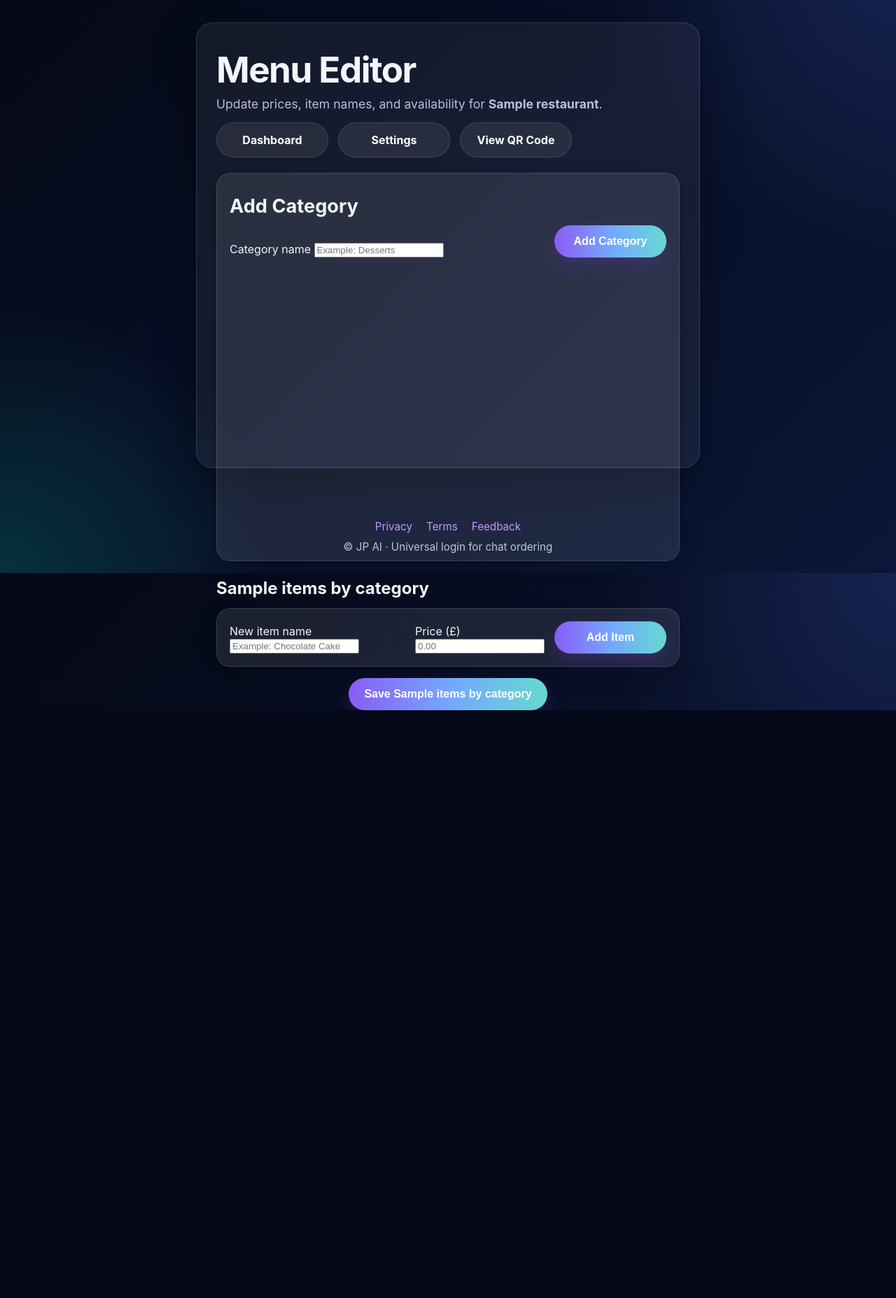
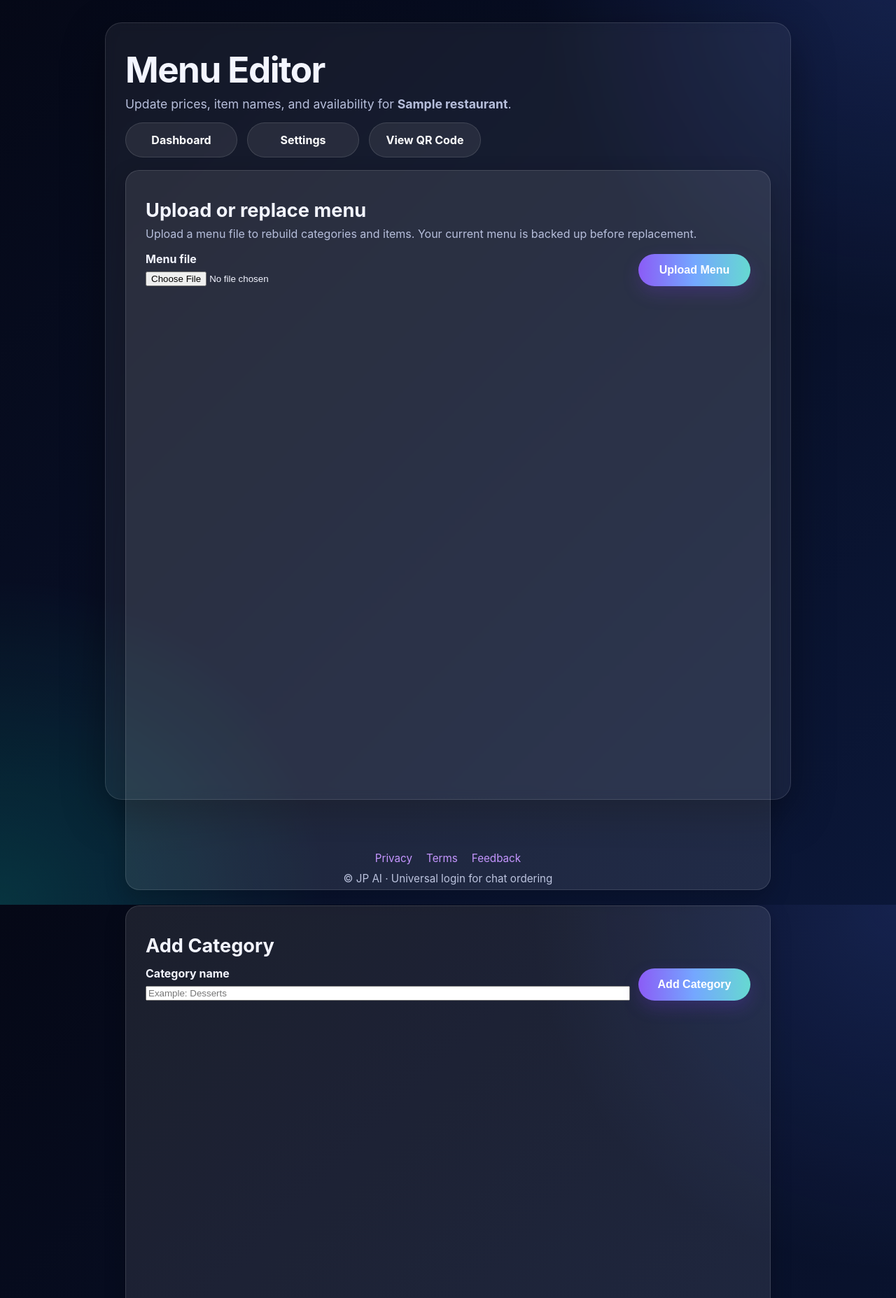
Before and after one commit to Jpbuglerlamb/OrderChat, a FastAPI app: template frontend/templates/business_menu.html in a window 1280 px wide. Shown: the part 65-1920 px from the top of the page at 70% size. Before the commit the page ends 1080 px from the top, so only its background shows below. Run offline with FastAPI, Linux system fonts and the light colour scheme; the template is opened without the code that fills it: most values are stand-ins (such as "Sample title", 1, 10 or a date in 2020).

Commit message:
Homepage

```diff
--- a/frontend/templates/business_menu.html
+++ b/frontend/templates/business_menu.html
@@ -1,13 +1,12 @@
 {% extends "base.html" %}
 
 {% block content %}
-<section class="hero narrow">
+<section class="hero">
   <div class="card" style="text-align:left;">
-
-    <div style="display:flex; justify-content:space-between; align-items:center; gap:12px; flex-wrap:wrap; margin-bottom:22px;">
+    <div style="display:flex; justify-content:space-between; align-items:center; gap:12px; flex-wrap:wrap; margin-bottom:18px;">
       <div>
         <h1 style="margin-bottom:8px;">Menu Editor</h1>
-        <p class="subtitle" style="margin:0;">
+        <p class="subtitle" style="margin:0; max-width:none;">
           Update prices, item names, and availability for <strong>{{ restaurant.name }}</strong>.
         </p>
       </div>
@@ -20,33 +19,61 @@
     </div>
 
     {% if success %}
-      <div class="success-card-meta" style="margin-bottom:18px;">
-        {{ success }}
+      <div class="pricing-plan" style="margin-bottom:18px; border-color:rgba(99,230,190,.35);">
+        <p style="margin:0;"><strong>{{ success }}</strong></p>
       </div>
     {% endif %}
 
     {% if error %}
-      <p class="muted error-text" style="margin-bottom:18px;">
-        {{ error }}
-      </p>
+      <div class="pricing-plan" style="margin-bottom:18px; border-color:rgba(255,180,180,.35);">
+        <p style="margin:0;"><strong>{{ error }}</strong></p>
+      </div>
     {% endif %}
 
+    <!-- Upload / Replace Menu -->
+    <section class="pricing-plan" style="margin-bottom:22px;">
+      <h2 style="margin-bottom:8px;">Upload or replace menu</h2>
+      <p class="muted" style="margin-top:0;">
+        Upload a menu file to rebuild categories and items. Your current menu is backed up before replacement.
+      </p>
+
+      <form method="post" action="/business/menu/upload" enctype="multipart/form-data">
+        <div style="display:flex; gap:12px; flex-wrap:wrap; align-items:end;">
+          <div style="flex:1; min-width:240px;">
+            <label for="menu_file"><strong>Menu file</strong></label>
+            <input
+              id="menu_file"
+              name="menu_file"
+              type="file"
+              required
+              style="display:block; width:100%; margin-top:8px;"
+            >
+          </div>
+
+          <div>
+            <button type="submit" class="btn btn-primary">Upload Menu</button>
+          </div>
+        </div>
+      </form>
+    </section>
+
     <!-- Add Category -->
-    <div class="pricing-plan" style="padding:18px; margin-bottom:24px;">
-      <h2 style="margin-bottom:12px;">Add Category</h2>
+    <section class="pricing-plan" style="margin-bottom:22px;">
+      <h2 style="margin-bottom:14px;">Add Category</h2>
 
       <form method="post" action="/business/menu">
         <input type="hidden" name="action" value="add_category">
 
-        <div style="display:grid; grid-template-columns: 1fr auto; gap:14px; align-items:end;">
-          <div>
-            <label for="new_category_name">Category name</label>
+        <div style="display:flex; gap:12px; flex-wrap:wrap; align-items:end;">
+          <div style="flex:1; min-width:240px;">
+            <label for="new_category_name"><strong>Category name</strong></label>
             <input
               id="new_category_name"
               name="new_category_name"
               type="text"
               placeholder="Example: Desserts"
               required
+              style="width:100%; margin-top:8px;"
             >
           </div>
 
@@ -55,48 +82,50 @@
           </div>
         </div>
       </form>
+    </section>
+
+    <!-- Add Item -->
+    <section class="pricing-plan" style="margin-bottom:26px;">
+      <h2 style="margin-bottom:14px;">Add Item</h2>
+
+      {% if categories %}
+        <form method="post" action="/business/menu">
+          <input type="hidden" name="action" value="add_item">
+
+          <div style="display:grid; grid-template-columns:1.1fr 1.2fr .8fr auto; gap:12px; align-items:end;">
+            <div style="min-width:180px;">
+              <label for="category_id"><strong>Category</strong></label>
+              <select id="category_id" name="category_id" required style="width:100%; margin-top:8px;">
+                <option value="">Select category</option>
+                {% for category in categories %}
+                  <option value="{{ category.id }}">{{ category.name }}</option>
+                {% endfor %}
+              </select>
             </div>
 
-    {% if items_by_category %}
-      {% for category_name, items in items_by_category.items() %}
-        <div style="margin-bottom:28px;">
-          <h2 style="margin-bottom:14px;">{{ category_name }}</h2>
-
-          {% set category_id = "" %}
-          {% for c in categories %}
-            {% if c.name == category_name %}
-              {% set category_id = c.id %}
-            {% endif %}
-          {% endfor %}
-
-          <!-- Add Item -->
-          <div class="pricing-plan" style="padding:18px; margin-bottom:16px;">
-            <form method="post" action="/business/menu">
-              <input type="hidden" name="action" value="add_item">
-              <input type="hidden" name="category_id" value="{{ category_id }}">
-
-              <div style="display:grid; grid-template-columns: 1.4fr 0.8fr auto; gap:14px; align-items:end;">
-                <div>
-                  <label for="new_item_name_{{ loop.index }}">New item name</label>
+            <div style="min-width:220px;">
+              <label for="new_item_name"><strong>Item name</strong></label>
               <input
-                    id="new_item_name_{{ loop.index }}"
+                id="new_item_name"
                 name="new_item_name"
                 type="text"
                 placeholder="Example: Chocolate Cake"
                 required
+                style="width:100%; margin-top:8px;"
               >
             </div>
 
-                <div>
-                  <label for="new_item_price_{{ loop.index }}">Price (£)</label>
+            <div style="min-width:140px;">
+              <label for="new_item_price"><strong>Price (£)</strong></label>
               <input
-                    id="new_item_price_{{ loop.index }}"
+                id="new_item_price"
                 name="new_item_price"
                 type="number"
                 step="0.01"
                 min="0"
                 placeholder="0.00"
                 required
+                style="width:100%; margin-top:8px;"
               >
             </div>
 
@@ -105,81 +134,92 @@
             </div>
           </div>
         </form>
+      {% else %}
+        <p class="muted" style="margin:0;">
+          Add a category first before adding items.
+        </p>
+      {% endif %}
+    </section>
+
+    <!-- Existing Items -->
+    <section>
+      <div style="display:flex; justify-content:space-between; align-items:center; gap:12px; flex-wrap:wrap; margin-bottom:14px;">
+        <h2 style="margin:0;">Current Menu</h2>
+        <p class="muted" style="margin:0;">Edit names, prices, and availability, then save everything together.</p>
       </div>
 
-          <!-- Existing Items -->
+      {% if items_by_category %}
         <form method="post" action="/business/menu">
           <input type="hidden" name="action" value="save">
+
           {% set ns = namespace(idx=0) %}
 
-            {% for outer_category_name, outer_items in items_by_category.items() %}
-              {% for item in outer_items %}
-                <div style="display:none;">
-                  <input type="hidden" name="item_id_{{ ns.idx }}" value="{{ item.id }}">
-                </div>
-                {% set ns.idx = ns.idx + 1 %}
-              {% endfor %}
-            {% endfor %}
+          {% for category_name, category_items in items_by_category.items() %}
+            <div style="margin-bottom:26px;">
+              <h3 style="margin-bottom:14px;">{{ category_name }}</h3>
 
-            {% set ns = namespace(idx=0) %}
-            {% for outer_category_name, outer_items in items_by_category.items() %}
-              {% for item in outer_items %}
-                {% if outer_category_name == category_name %}
-                  <div class="pricing-plan" style="padding:18px; margin-bottom:14px;">
-                    <input type="hidden" name="item_id_{{ ns.idx }}" value="{{ item.id }}">
+              <div style="display:grid; grid-template-columns:1fr; gap:14px;">
+                {% for item in category_items %}
+                  <article class="pricing-plan">
+                    <input type="hidden" name="item_id_{{ ns.idx }}" value="{{ item.id or '' }}">
 
-                    <div style="display:grid; grid-template-columns: 1.5fr 0.8fr auto; gap:14px; align-items:end;">
+                    <div style="display:grid; grid-template-columns:1.5fr .8fr .7fr; gap:16px; align-items:end;">
                       <div>
-                        <label for="item_name_{{ ns.idx }}">Item name</label>
+                        <label for="item_name_{{ ns.idx }}"><strong>Item name</strong></label>
                         <input
                           id="item_name_{{ ns.idx }}"
                           name="item_name_{{ ns.idx }}"
                           type="text"
-                          value="{{ item.name }}"
-                          required
+                          value="{{ item.name or '' }}"
+                          style="width:100%; margin-top:8px;"
                         >
                       </div>
 
                       <div>
-                        <label for="item_price_{{ ns.idx }}">Price (£)</label>
+                        <label for="item_price_{{ ns.idx }}"><strong>Price (£)</strong></label>
                         <input
                           id="item_price_{{ ns.idx }}"
                           name="item_price_{{ ns.idx }}"
                           type="number"
                           step="0.01"
                           min="0"
-                          value="{{ item.base_price }}"
-                          required
+                          value="{{ item.base_price if item.base_price is not none else 0 }}"
+                          style="width:100%; margin-top:8px;"
                         >
                       </div>
 
-                      <div style="padding-bottom:10px;">
-                        <label style="display:flex; align-items:center; gap:8px;">
+                      <div>
+                        <label style="display:flex; align-items:center; gap:10px; margin-top:30px;">
                           <input
                             type="checkbox"
                             name="item_available_{{ ns.idx }}"
                             {% if item.available %}checked{% endif %}
                           >
-                          Available
+                          <span><strong>Available</strong></span>
                         </label>
                       </div>
                     </div>
+                  </article>
+
+                  {% set ns.idx = ns.idx + 1 %}
+                {% endfor %}
+              </div>
+            </div>
+          {% endfor %}
+
+          <div class="button-row" style="justify-content:flex-start; margin-top:20px;">
+            <button type="submit" class="btn btn-primary">Save Menu Changes</button>
+          </div>
+        </form>
+      {% else %}
+        <div class="pricing-plan">
+          <h3 style="margin-bottom:10px;">No menu loaded yet</h3>
+          <p class="muted" style="margin:0;">
+            Upload a menu file above to generate your menu, then come back here to edit it.
+          </p>
         </div>
       {% endif %}
-                {% set ns.idx = ns.idx + 1 %}
-              {% endfor %}
-            {% endfor %}
-
-            <div class="button-row" style="margin-top:14px;">
-              <button type="submit" class="btn btn-primary">Save {{ category_name }}</button>
-            </div>
-          </form>
-        </div>
-      {% endfor %}
-    {% else %}
-      <p class="muted">No menu items found.</p>
-    {% endif %}
-
+    </section>
   </div>
 </section>
 {% endblock %}
```
Also changed, not shown: app/routes/web_platform.py (+272 -243 lines). Lines whose indentation alone changed are shown as unchanged.
